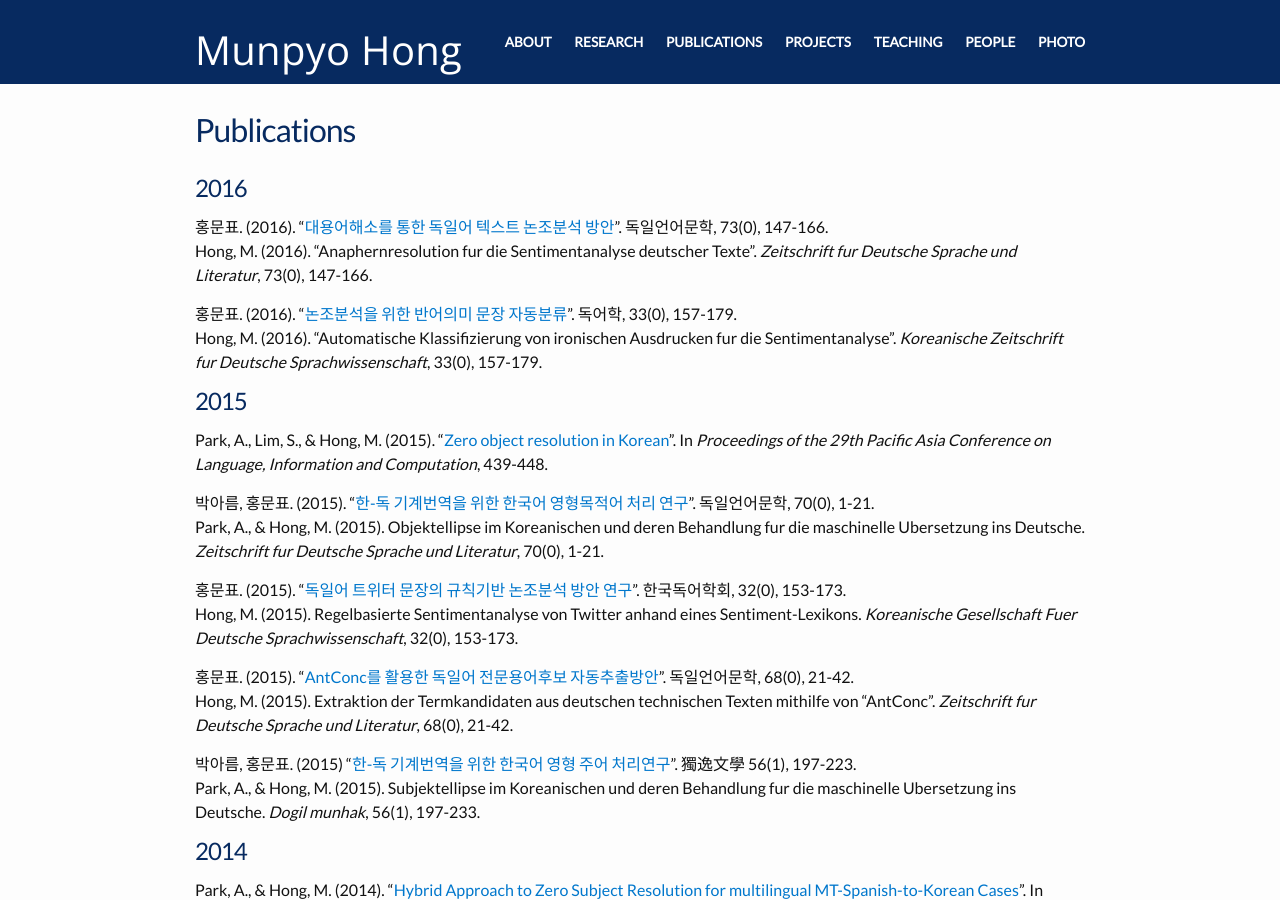
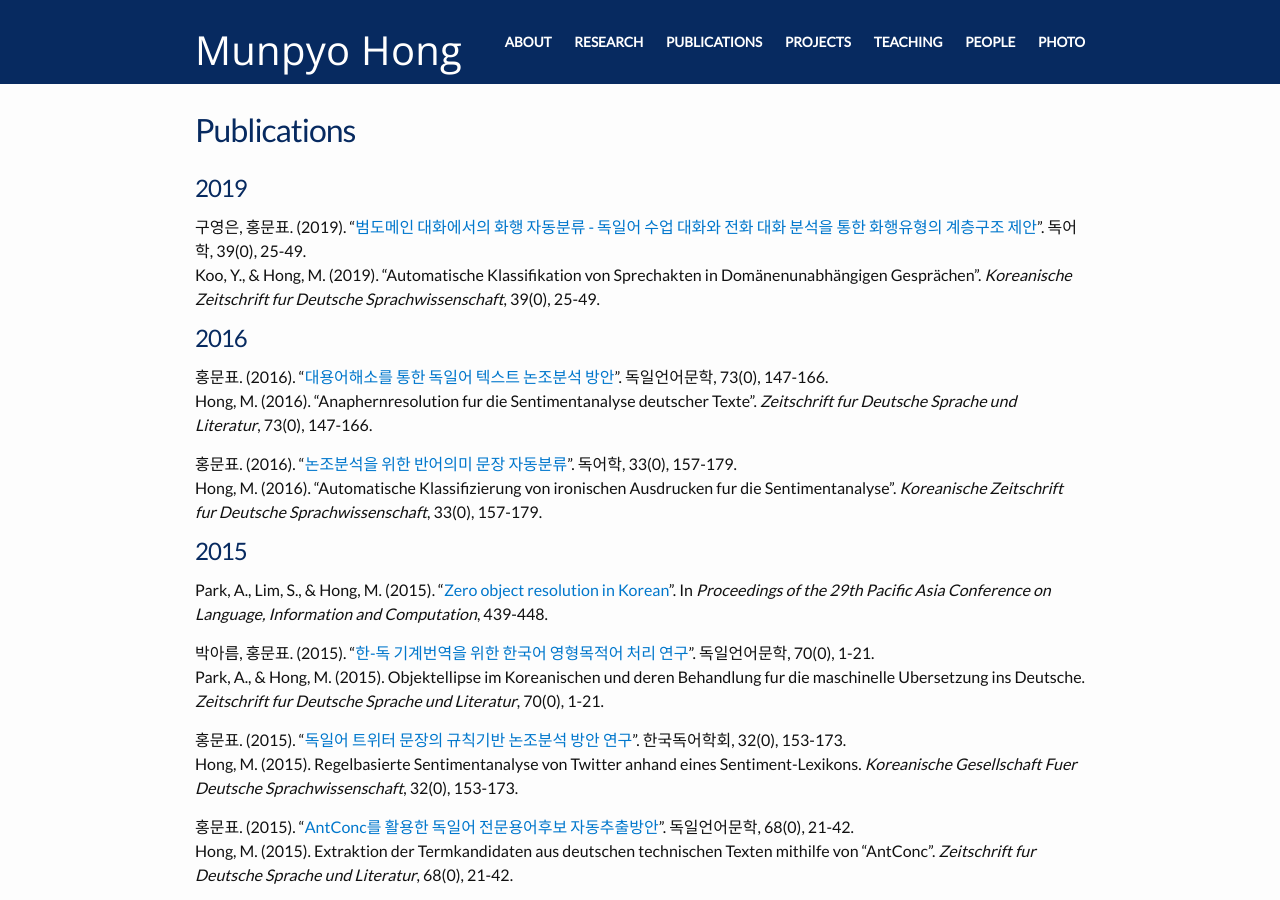
Before and after one commit to skkhmp/skkhmp.github.io, a Jekyll site: the page built from publications.md, in a window 1280 px wide and 900 px high. Built offline with Jekyll 4.4.1, drawn with Linux system fonts in a browser that asks for light colours; some web fonts are replaced.

Commit message:
Update publications.md

```diff
--- a/publications.md
+++ b/publications.md
@@ -3,6 +3,9 @@ layout: page
 title: Publications
 permalink: /publications/
 ---
+# 2019
+구영은, 홍문표. (2019). "[범도메인 대화에서의 화행 자동분류 - 독일어 수업 대화와 전화 대화 분석을 통한 화행유형의 계층구조 제안](/papers/범도메인 대화에서의 화행 자동분류.pdf)". 독어학, 39(0), 25-49. <br/>
+Koo, Y., & Hong, M. (2019). "Automatische Klassifikation von Sprechakten in Domänenunabhängigen Gesprächen". *Koreanische Zeitschrift fur Deutsche Sprachwissenschaft*, 39(0), 25-49.
 
 # 2016
 홍문표. (2016). "[대용어해소를 통한 독일어 텍스트 논조분석 방안](/papers/대용어해소를 통한 독일어 텍스트 논조분석 방안.pdf)". 독일언어문학, 73(0), 147-166. <br/>
```
